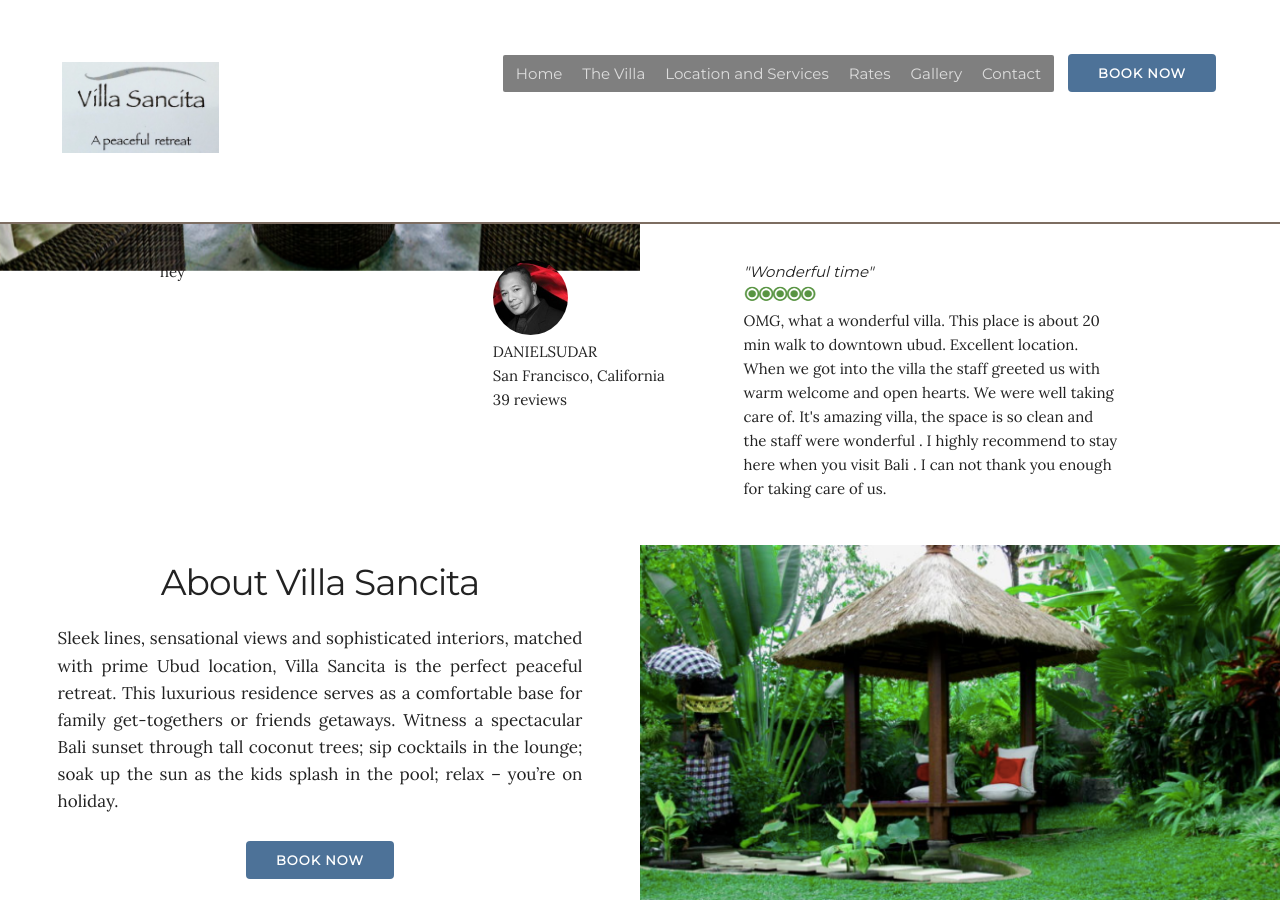
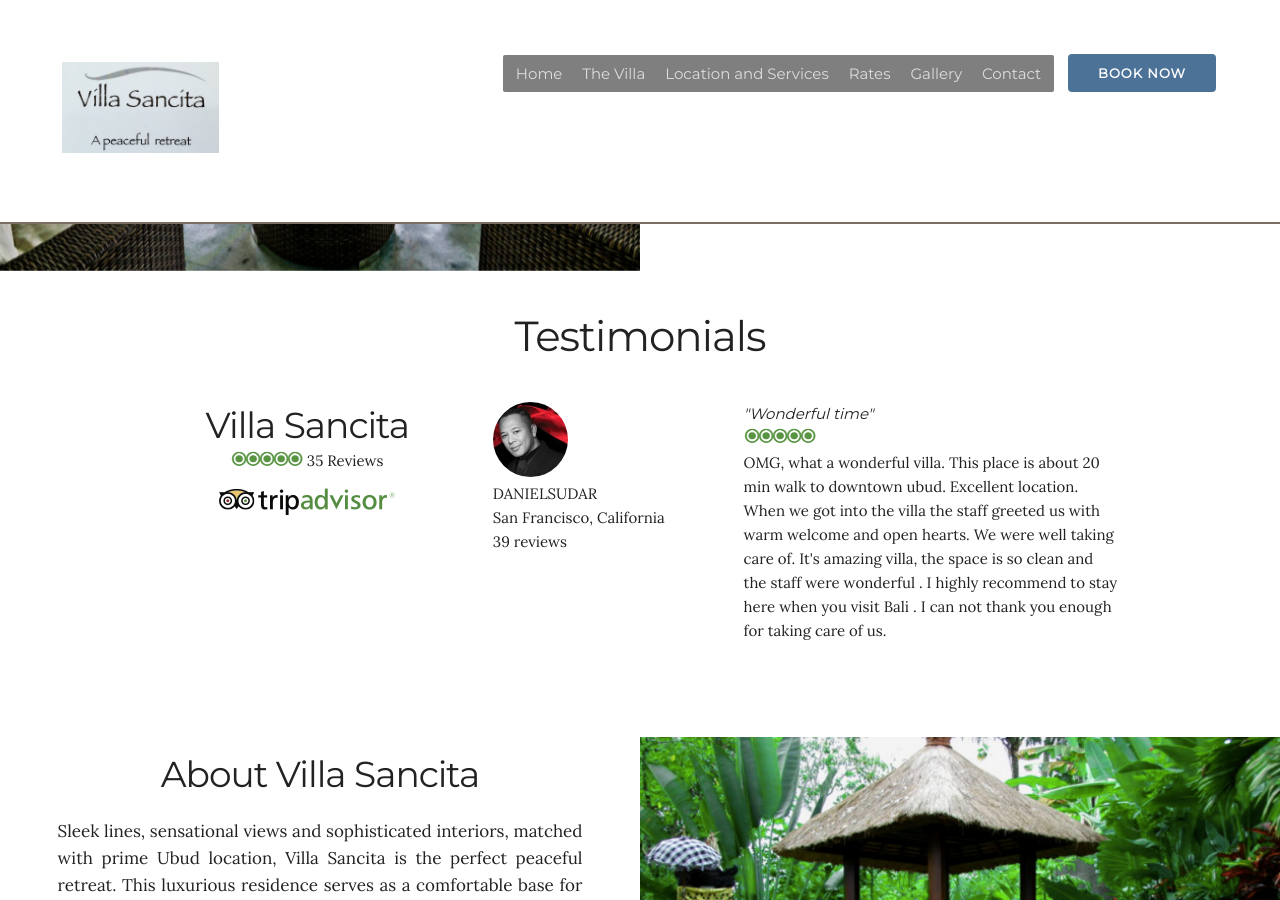
Before and after one commit to raayle/villa-sancita, a Jekyll site: the page built from index.html, in a window 1280 px wide and 900 px high, scrolled down 1052 px. Built offline with Jekyll 4.4.1, drawn with Linux system fonts in a browser that asks for light colours.

Commit message:
Tripadvisor on desktop styled well

```diff
--- a/css/style.css
+++ b/css/style.css
@@ -252,6 +252,28 @@ Thanks Nick - I know what I did now, I had renamed this section "carousel-sectio
 }
 
 /*----- TripAdvisor section ----------*/
+.tripadvisor-section {
+  margin: 50px 0;
+}
+
+.tripadvisor-section .section-title {
+  margin-bottom: 40px;
+}
+
+.tripadvisor-branding .title h3 {
+  margin-bottom: 0;
+}
+
+.tripadvisor-branding .rating {
+  margin-bottom: 15px;
+  font-family: 'Lora', sans-serif;
+  font-weight: 400;
+}
+
+.tripadvisor-branding:hover .title h3 {
+  color: #0091BD;
+}
+
 .tripadvisor-review {
   font-family: 'Lora', sans-serif;
 }
--- a/index.html
+++ b/index.html
@@ -53,11 +53,25 @@ author:
 
 <!--Tripadvisor-section to show 3 reviews that pop up into the full reviews on a separate window (but not linked to Tripadvisor, want to keep them on the Villa Sancita site) -->
   <section class="tripadvisor-section">
+    <div class="section-title" align="center">
+      <h2>Testimonials</h2>
+    </div>
     <div class="container">
       <div class="row">
-        <div class="four columns">
-          hey
-        </div>
+        <a href="https://www.tripadvisor.com.au/Hotel_Review-g297701-d2548786-Reviews-Villa_Sancita-Ubud_Bali.html">
+          <div class="four columns tripadvisor-branding" align="center">
+            <div class="title">
+              <h3>Villa Sancita</h3>
+            </div>
+            <div class="rating">
+              <img src="/images/tripadvisor/rating-5.png" alt="5/5"> 35 Reviews
+            </div>
+            <div class="ta-logo">
+              <img src="/images/tripadvisor/ta_logo.png" alt="Tripadvisor logo">
+            </div>
+
+          </div>
+        </a>
         <div class="eight columns">
           <div class="owl-carousel owl-theme" id="tripadvisor-carousel">
             {% for review in site.reviews %}
```
Also changed, not shown: images/tripadvisor/ta_logo.png (added).
